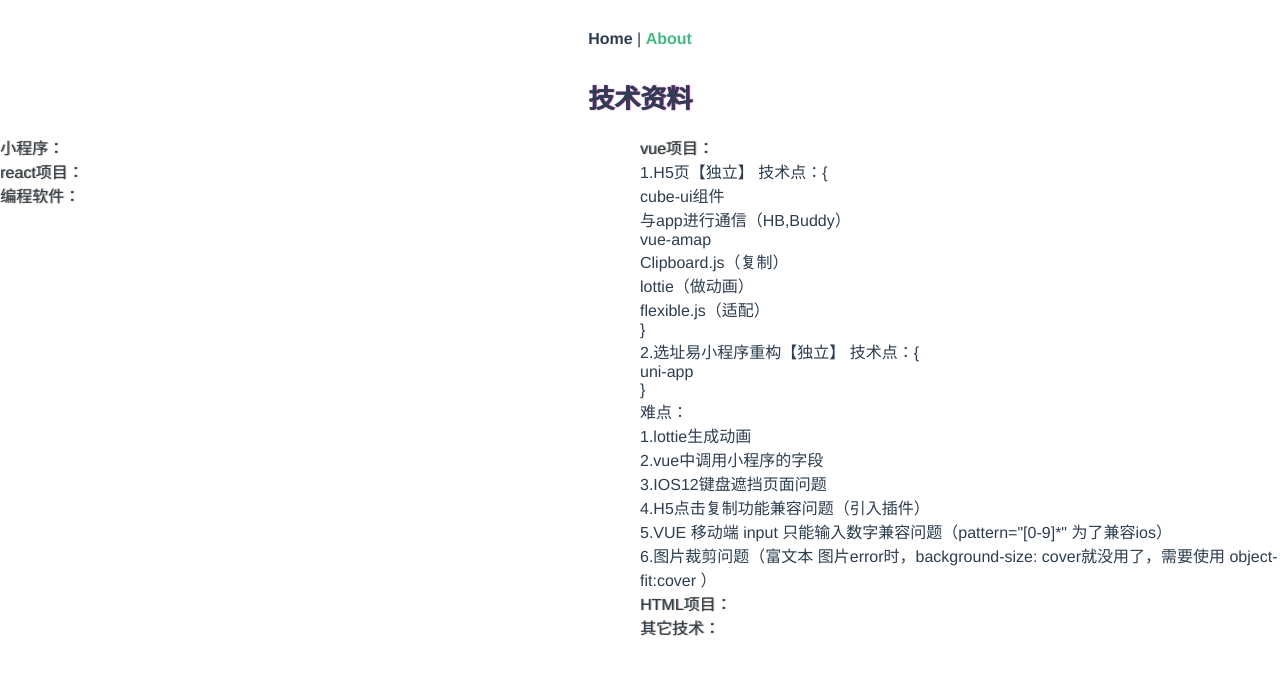
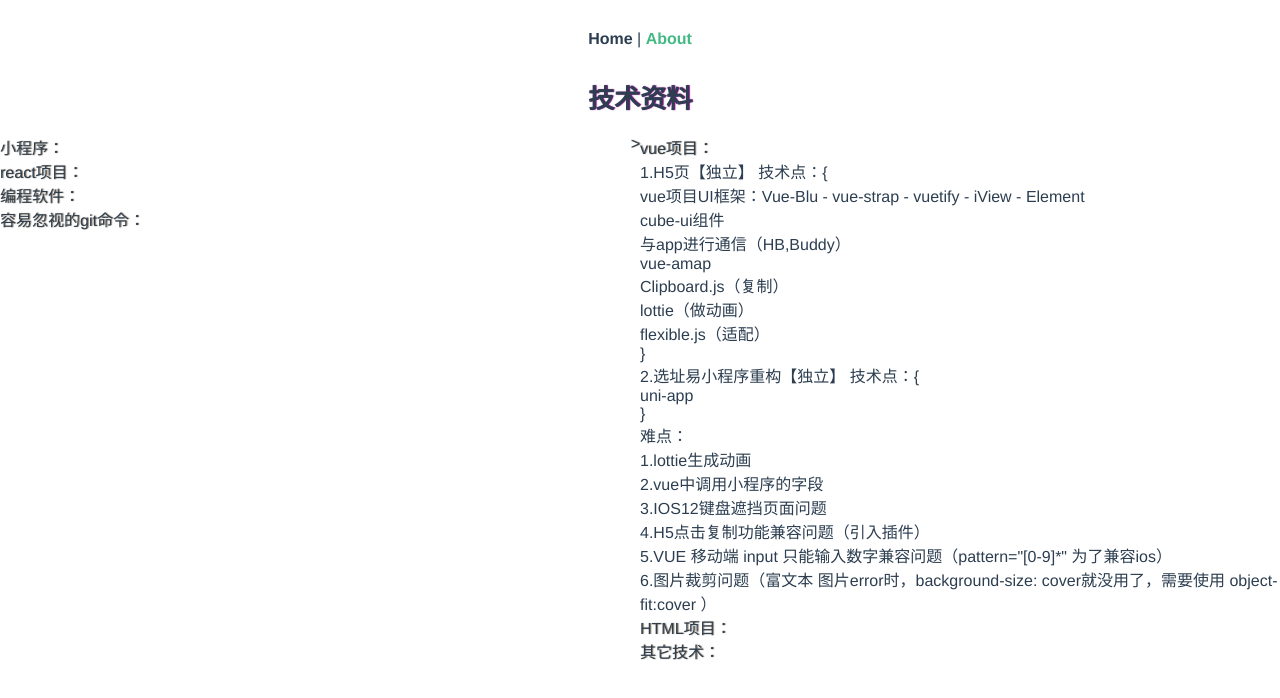
Before and after one commit to yxb666/yxb666.github.io, a Vue app: page /#/about in a window 1280 px wide. Both pictures are taken after a click on the element "vue项目：". Shown: the top 698 px of the page. Built offline with nearby package versions, Linux system fonts and the light colour scheme.

Commit message:
加入注释

```diff
--- a/src/views/About.vue
+++ b/src/views/About.vue
@@ -2,8 +2,12 @@
   <div class="about">
     <h1 class="headline">技术资料</h1>
     <div class="text-p">
+      <!-- 左 -->
       <div style="width:50%;">
-        <p class="title_p" @click="program">小程序：</p>
+        <p class="title_p" @click="program">
+          小程序：
+          <span class="arrows">></span>
+        </p>
         <div v-if="status">
           <p>1.分佣宝（2018年4月）</p>
           <p>2.选址易【独立】（2019年7月）技术点：{</p>
@@ -57,11 +61,24 @@
           <p>CSDN：https://me.csdn.net/caoyan0829</p>
           <p>牛客：https://www.nowcoder.com/4270576</p>
         </div>
+        <p class="title_p" @click="program7">容易忽视的git命令：</p>
+        <div v-if="status7">
+          <p>git branch (查看全部分支)</p>
+          <p>git checkout -b xxx (创建分支)</p>
+          <p>git checkout xxx (切换分支)</p>
+          <p>git merge xxx (合并分支)</p>
+          <p>git update-index --assume-unchanged /路径 (已经提交到线上储存库中，后期修改不提交文件->忽略文件)</p>
+          <p>git update-index --no-assume-unchanged /路径 (已经提交到线上储存库中，后期修改不提交文件->恢复忽略文件)</p>
+        </div>
       </div>
+      <!-- 右 -->
       <div style="width:50%;">
         <p class="title_p" @click="program3">vue项目：</p>
         <div v-if="status3">
           <p>1.H5页【独立】 技术点：{</p>
+          <p>
+            vue项目UI框架：Vue-Blu  -  vue-strap  -  vuetify  -  iView  -  Element
+          </p>
           <p>cube-ui组件</p>
           <p>与app进行通信（HB,Buddy）</p>
           <p>vue-amap</p>
@@ -112,7 +129,8 @@
       status3: false,
       status4: false,
       status5: false,
-      status6: false
+      status6: false,
+      status7: false
     };
   },
   mounted() {},
@@ -134,6 +152,9 @@
     },
     program6() {
       this.status6 = !this.status6;
+    },
+    program7() {
+      this.status7 = !this.status7;
     }
   }
 };
@@ -143,13 +164,19 @@
   text-align: left;
   display: flex;
 }
-.headline{
+.headline {
   text-shadow: 1px 0px 1px purple;
   font-size: 26px;
   margin-bottom: 20px;
 }
-.title_p{
+.title_p {
   cursor: pointer;
   text-shadow: 1px 0px 1px rgb(138, 121, 98);
+  position: relative;
+  .arrows {
+    position: absolute;
+    right: 0px;
+    top: 0px;
+  }
 }
 </style>
```
